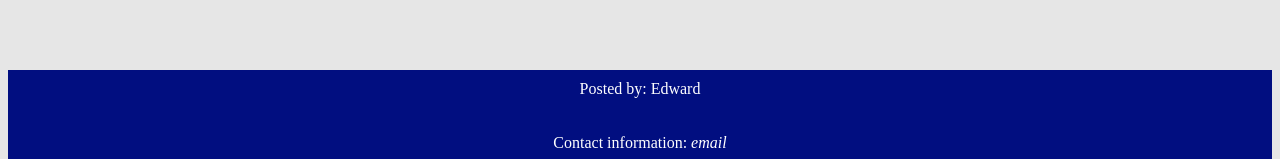
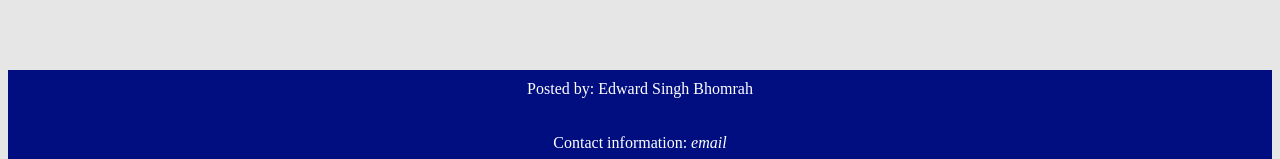
Before and after one commit to Nemozikr/3-New-York-City-Blog, a plain HTML site: page index.html in a window 1280 px wide. Shown: the part 2053-2212 px from the top of the page. Drawn offline with Linux system fonts and the light colour scheme.

Commit message:
Update index.html

```diff
--- a/index.html
+++ b/index.html
@@ -51,7 +51,7 @@
       </section>
     </main>
     <footer id="about">
-      <p>Posted by: Edward</p>
+      <p>Posted by: Edward Singh Bhomrah</p>
       <p>Contact information: <em>email</em></p>
     </footer>
   </body>
```
